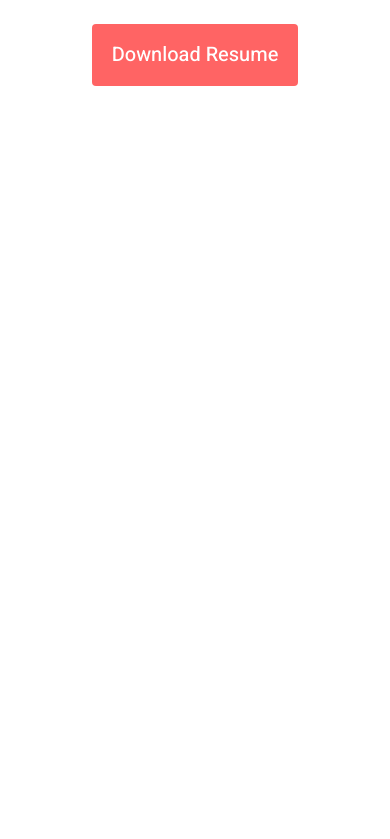
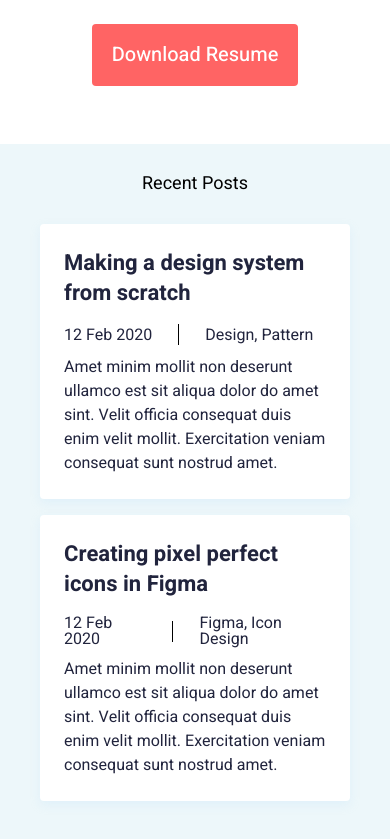
Before and after one commit to da1su4e/john-blog-mockup, a plain HTML site: page index.html in a window 390 px wide. Shown: the part 555-1394 px from the top of the page. Before the commit the page ends 844 px from the top, so only its background shows below. Drawn offline with Linux system fonts and the light colour scheme.

Commit message:
Add posts section with post items and responsive layout

```diff
--- a/index.html
+++ b/index.html
@@ -51,6 +51,34 @@
                </div>
             </div>
          </div>
+         <div class="main__posts">
+            <div class="posts__container container">
+               <div class="posts__btns">
+                  <span class="posts__btn__title">Recent Posts</span>
+                  <a href="#" class="posts__btn">View All</a>
+               </div>
+               <div class="posts__items">
+                  <div class="posts_item">
+                     <h3 class="item__title">Making a design system from scratch</h3>
+                     <div class="item__info">
+                        <span class="item__info-span">12 Feb 2020</span>
+                        <div class="item__line"></div>
+                        <span class="item__info-span">Design, Pattern</span>
+                     </div>
+                     <p class="item__text">Amet minim mollit non deserunt ullamco est sit aliqua dolor do amet sint. Velit officia consequat duis enim velit mollit. Exercitation veniam consequat sunt nostrud amet.</p>
+                  </div>
+                  <div class="posts_item">
+                     <h3 class="item__title">Creating pixel perfect icons in Figma</h3>
+                     <div class="item__info">
+                        <span class="item__info-span">12 Feb 2020</span>
+                        <div class="item__line"></div>
+                        <span class="item__info-span">Figma, Icon Design</span>
+                     </div>
+                     <p class="item__text">Amet minim mollit non deserunt ullamco est sit aliqua dolor do amet sint. Velit officia consequat duis enim velit mollit. Exercitation veniam consequat sunt nostrud amet.</p>
+                  </div>
+               </div>
+            </div>
+         </div>
       </main>
    </div>
    <script src="script/script.js"></script>
--- a/style/style.css
+++ b/style/style.css
@@ -12,6 +12,14 @@ body.lock {
    max-width: 1500px;
    margin: 0 auto;
    padding: 0 15px;
+}
+
+@media screen and (max-width: 768px) {
+   .container {
+      padding: 0 40px 0 40px;
+
+   }
+
 }
 
 .menu__icon {
@@ -65,9 +73,20 @@ body.lock {
 
 @media screen and (max-width: 768px) {
    .header__container {
+       position: fixed;
+       top: 0;
+       left: 0;
+       width: 100%;
+       z-index: 10; /* щоб бути поверх контенту */
+       background-color: #fff; /* або твоє тло хедера */
        padding: 20px 40px;
+       display: flex;
+       justify-content: space-between;
+       align-items: center;
    }
-
+   .main {
+      padding-top: 65px;
+   }
    .header__nav-list {
        gap: 25px;
    }
@@ -252,3 +271,131 @@ body.lock {
       width: 170px;
    }
 }
+
+.main__posts {
+   padding: 10px 0 32px 0;
+   background-color: #EDF7FA;
+}
+
+.posts__container {
+   display: flex;
+   gap: 10px;
+   flex-direction: column;
+}
+
+.posts__btns {
+   display: flex;
+   justify-content: space-between;
+   align-items: center;
+}
+
+.posts__btn__title {
+   font-weight: 400;
+   font-size: 22px;
+   line-height: 60px;
+   letter-spacing: 0px;
+   vertical-align: bottom;
+}
+
+.posts__btn {
+   font-weight: 400;
+   font-size: 16px;
+   line-height: 100%;
+   letter-spacing: 0px;
+   text-align: right;
+   color: #00A8CC;
+}
+
+.posts__items {
+   display: flex;
+   gap: 20px;
+   justify-content: space-between;
+}
+
+.posts_item {
+   background-color: #fff;
+   border-radius: 4px;
+   padding: 24px;
+   box-shadow: 0px 4px 10px 0px #BBE1FA40;
+   display: flex;
+   flex-direction: column;
+   gap: 10px;
+   -webkit-border-radius: 4px;
+   -moz-border-radius: 4px;
+   -ms-border-radius: 4px;
+   -o-border-radius: 4px;
+}
+
+.item__title {
+   font-weight: 700;
+   font-size: 26px;
+   line-height: 100%;
+   letter-spacing: 0px;
+   color: #21243D;
+   margin-bottom: 6px;
+}
+
+.item__info {
+   display: flex;
+   align-items: center;
+   gap: 26px;
+}
+
+.item__info-span {
+   font-weight: 400;
+   font-size: 18px;
+   line-height: 100%;
+   letter-spacing: 0px;
+   color: #21243D;
+}
+
+.item__line {
+   width: 1px;
+   height: 21px;
+   background-color: #000;
+}
+
+.item__text {
+   font-weight: 400;
+   font-size: 16px;
+   color: #21243D;
+}
+
+@media screen and (max-width: 768px) {
+   .main__posts {
+      padding-bottom: 38px;
+   }
+   .posts__items {
+       flex-direction: column;
+   }
+   .posts__btn__title {
+      font-size: 20px;
+   }
+   .item__title {
+      font-size: 24px;
+   }
+   .item__info-span {
+      font-size: 16px;
+   }
+   .posts__items {
+      gap: 16px;
+   }
+}
+
+@media screen and (max-width: 480px) {
+   .item__title {
+      font-size: 22px;
+   }
+   .posts__btns {
+      justify-content: center;
+   }
+   .posts__btn__title {
+      font-size: 18px;
+   }
+   .posts__btn {
+      display: none;
+   }
+   .item__title {
+      line-height: 30px;
+   }
+}
```
